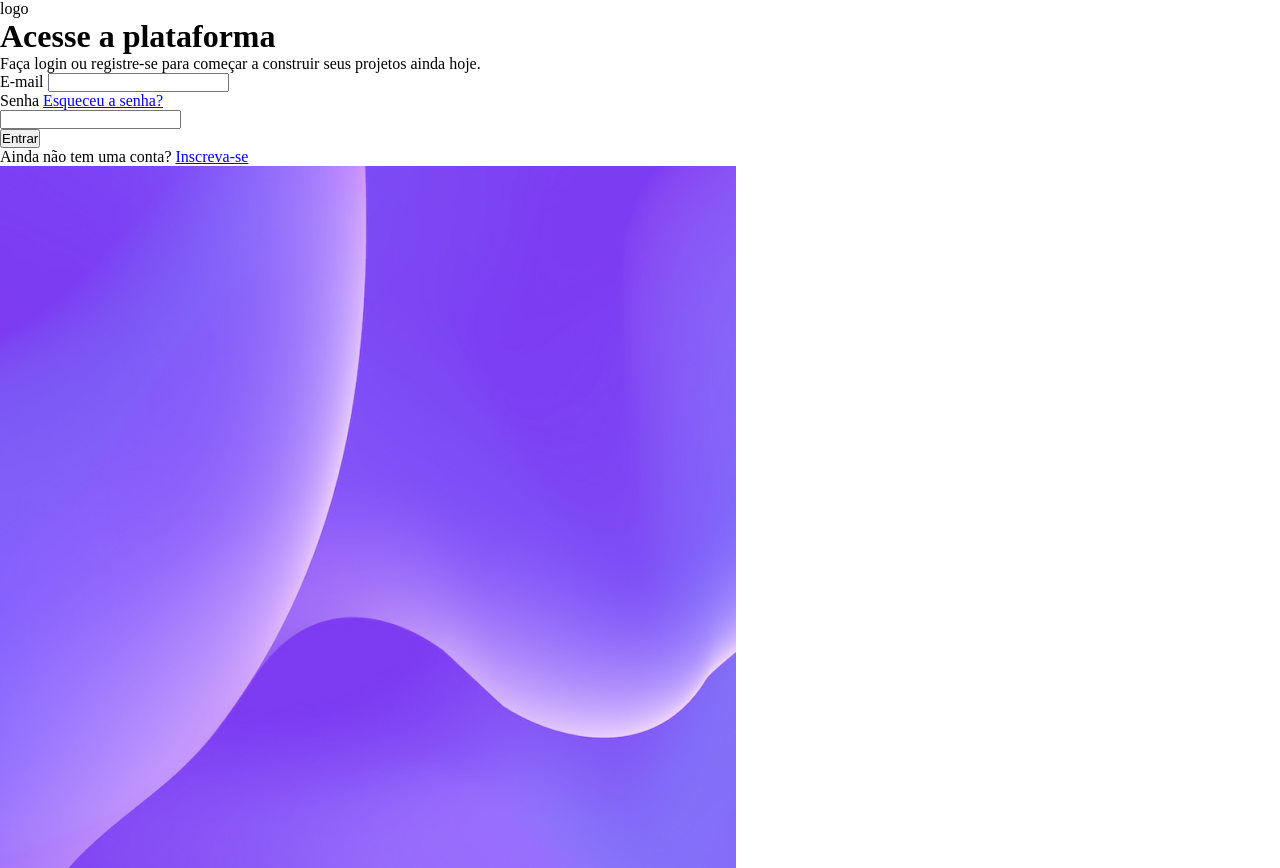
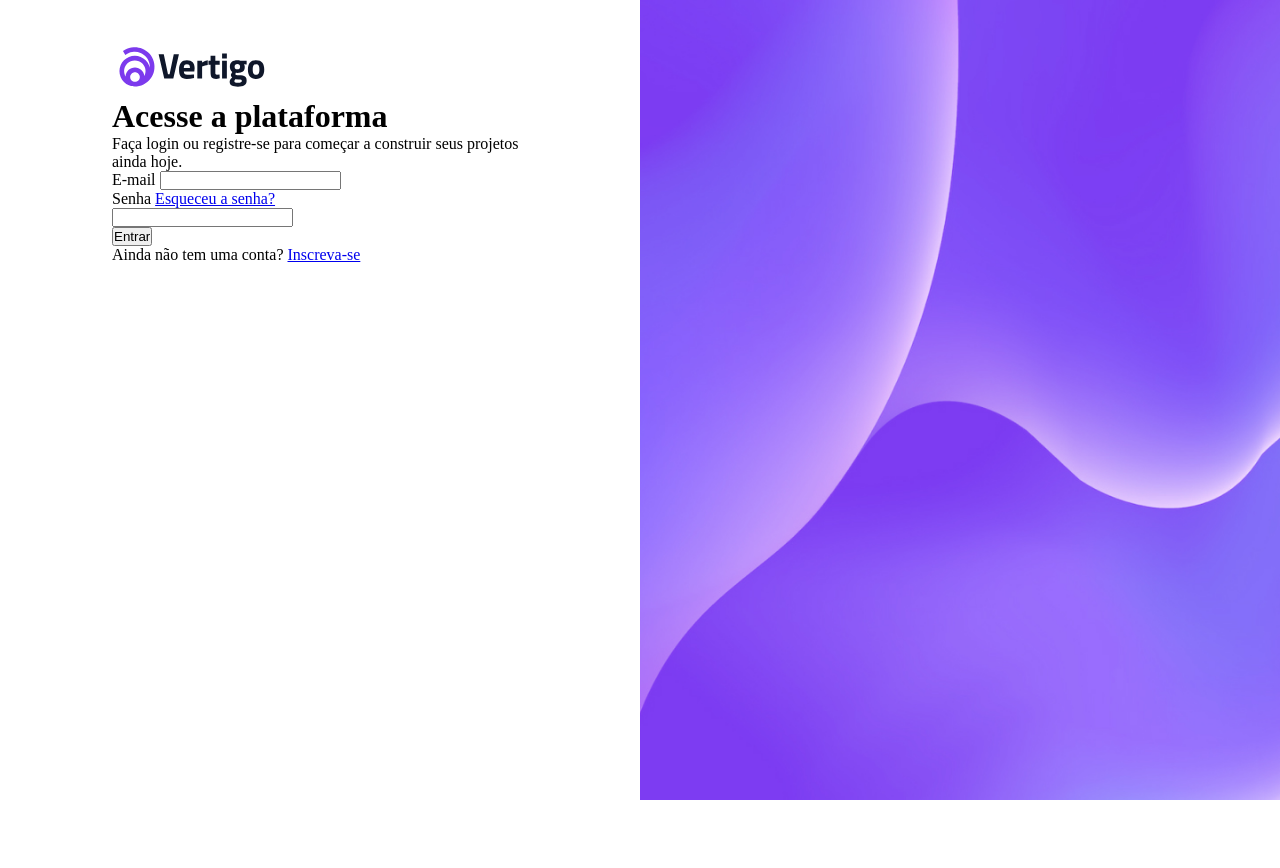
Before and after one commit to leticea/login-screen, a plain HTML site: page index.html in a window 1280 px wide. Shown: the top 868 px of the page. After the commit the page ends 800 px from the top, so only its background shows below. Drawn offline with Linux system fonts and the light colour scheme.

Commit message:
feat(styles.css): form styles

```diff
--- a/index.html
+++ b/index.html
@@ -10,7 +10,9 @@
   <body>
     <div id="page" class="flex">
       <div>
-        <header>logo</header>
+        <header>
+          <img src="./assets/logo.svg" alt="">
+        </header>
         <main>
           <div class="headline">
             <h1>Acesse a plataforma</h1>
--- a/style.css
+++ b/style.css
@@ -13,3 +13,29 @@
 body {
   font-size: 1.6rem;
 }
+
+#page {
+  height: 100vh;
+}
+
+#page > * {
+  width: 50%;
+}
+
+#page > div {
+  padding: 4rem 11.2rem;
+}
+
+.flex {
+  display: flex;
+}
+
+img {
+  width: 100%;
+  object-fit: cover;
+}
+
+header img {
+  width: 16rem;
+  height: 5.4rem;
+}
```
